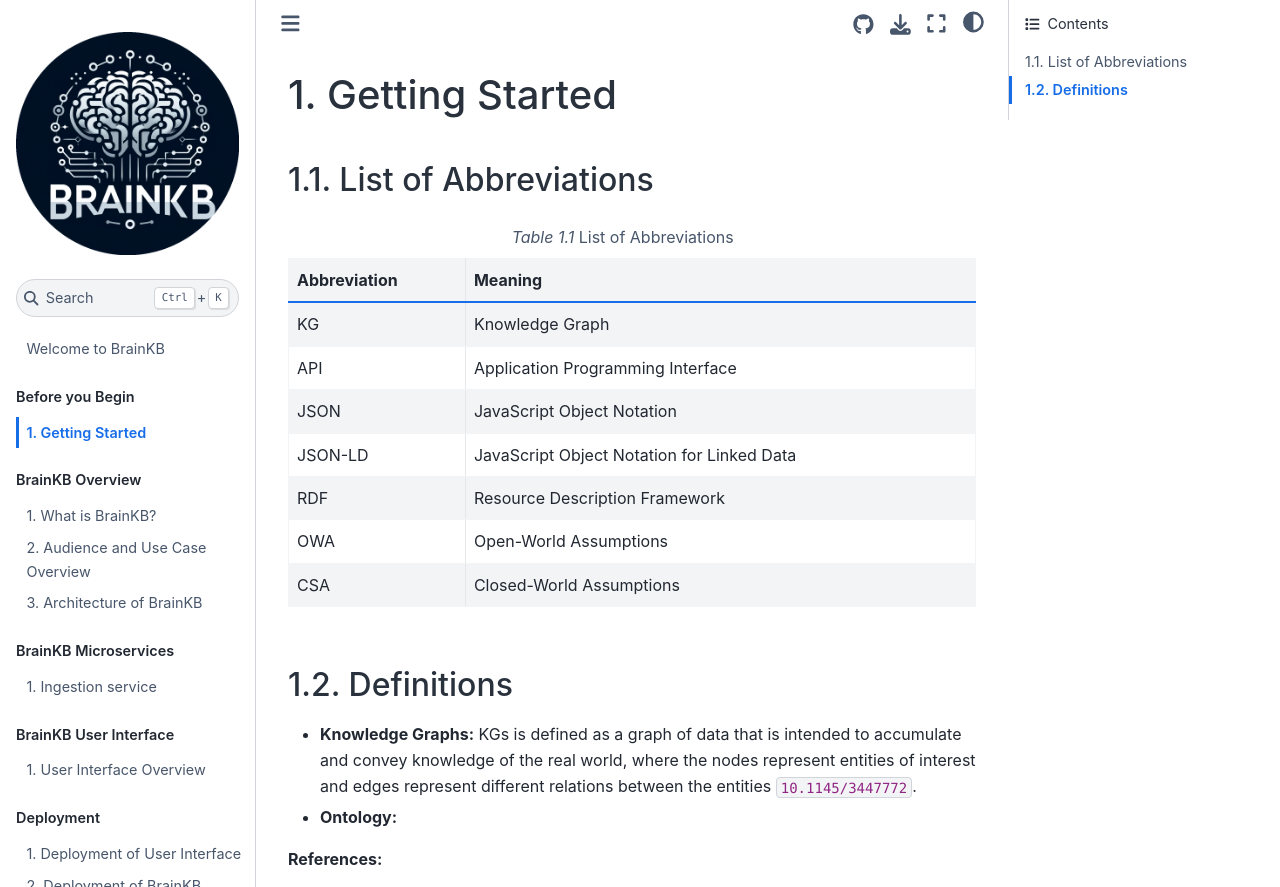
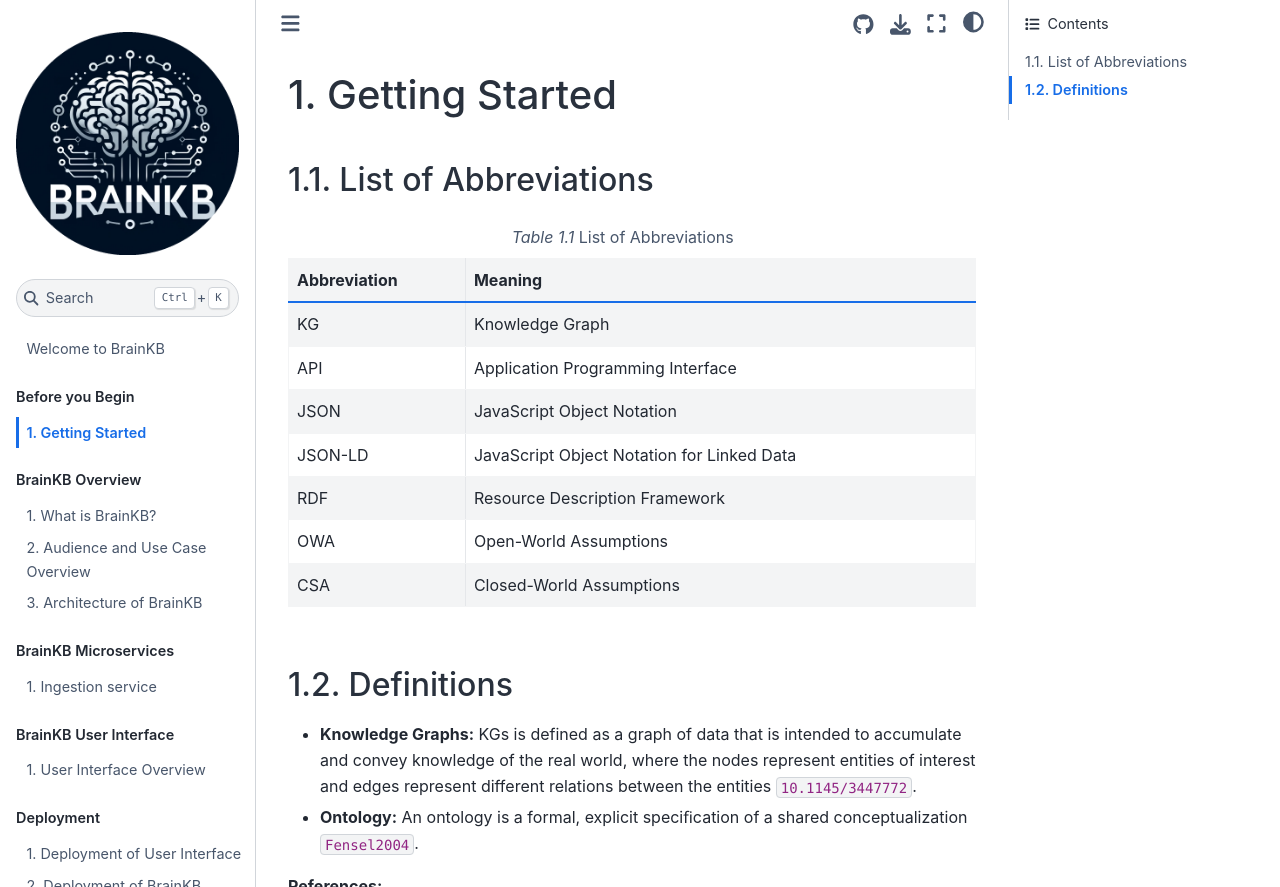
Before and after one commit to sensein/brainkbdocs, a Jupyter Book: the page built from docs/getting_started.md, in a window 1280 px wide and 1159 px high, cut to the strip 0-887 px from the top of the window. Built offline with Jupyter Book 1.0.4 settings and Sphinx 7.4.7 and the Sphinx Book theme 1.1.4, drawn with Linux system fonts in a browser that asks for light colours; cross-references to code outside the pages are shown as plain code; some of the changed lines change nothing that is shown.

Commit message:
ontology definitions added

```diff
--- a/docs/getting_started.md
+++ b/docs/getting_started.md
@@ -25,7 +25,7 @@
 
 ## Definitions
 - **Knowledge Graphs:** KGs is defined as a graph of data that is intended to accumulate and convey knowledge of the real world, where the nodes represent entities of interest and edges represent different relations between the entities {cite}`10.1145/3447772`.
-- **Ontology:**
+- **Ontology:** An ontology is a formal, explicit speciﬁcation of a shared conceptualization {cite}`Fensel2004`.
 
 
 
--- a/docs/references.bib
+++ b/docs/references.bib
@@ -1,5 +1,17 @@
 ---
 ---
+@Inbook{Fensel2004,
+author="Fensel, Dieter",
+title="Concept",
+bookTitle="Ontologies: A Silver Bullet for Knowledge Management and Electronic Commerce",
+year="2004",
+publisher="Springer Berlin Heidelberg",
+address="Berlin, Heidelberg",
+pages="3--10",
+abstract="Ontologies were developed in artificial intelligence to facilitate knowledge sharing and reuse. Since the beginning of the nineties ontologies have become a popular research topic, investigated by several artificial intelligence research communities, including knowledge engineering, natural-language processing and knowledge representation. More recently, the notion of ontology is also becoming widespread in fields such as intelligent information integration, cooperative information systems, information retrieval, electronic commerce, and knowledge management. The growing popularity of ontologies is in a large part due to what they promise: a shared understanding of some domain that can be communicated between people and application systems. Currently computers are changing from single isolated devices to entry points into a worldwide network of information exchange and business transactions. Therefore support in the exchange of data, information, and knowledge is becoming the key issue in current computer technology. Providing shared domain structures is becoming essential, and ontologies will therefore become a key asset in describing the structure and semantics of information exchange.",
+isbn="978-3-662-09083-1",
+doi="10.1007/978-3-662-09083-1_2"
+}
 
 @InProceedings{10.1007/978-3-030-49461-2_17,
 author="Tiddi, Ilaria
```
